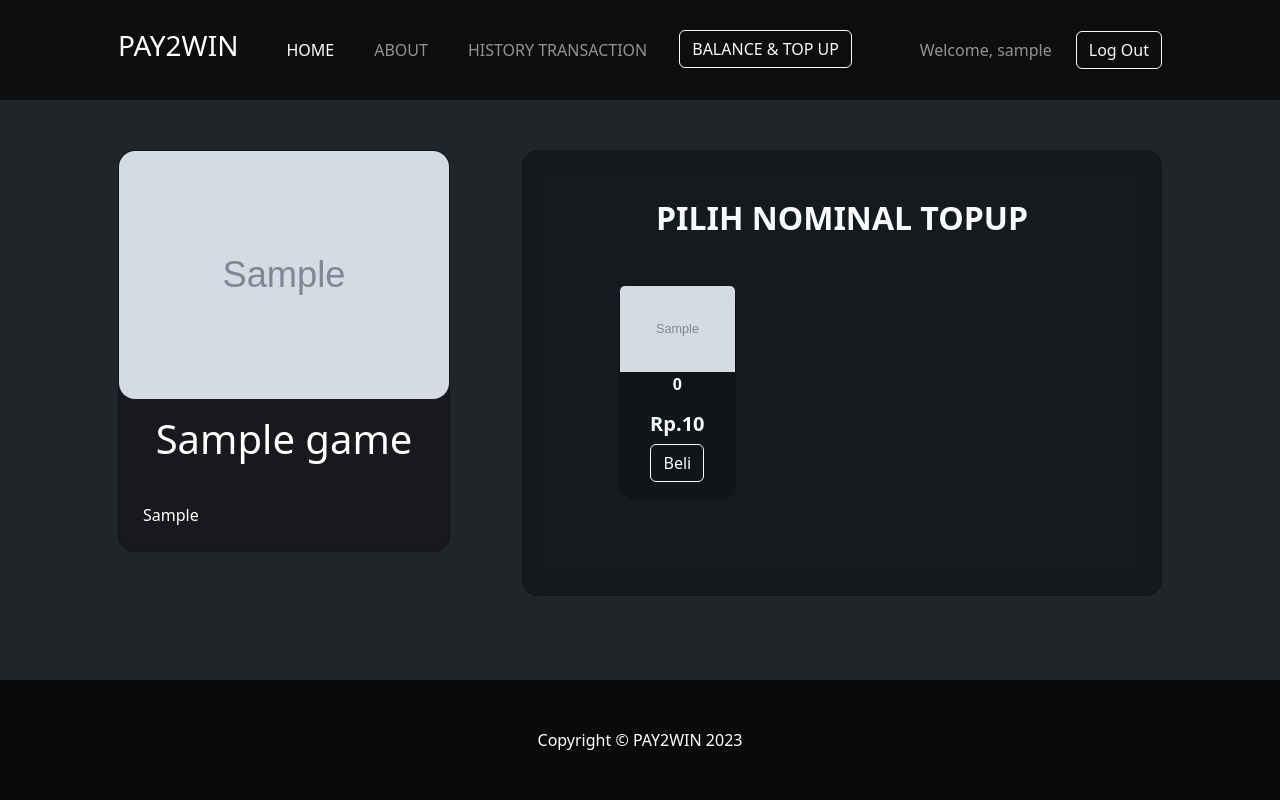
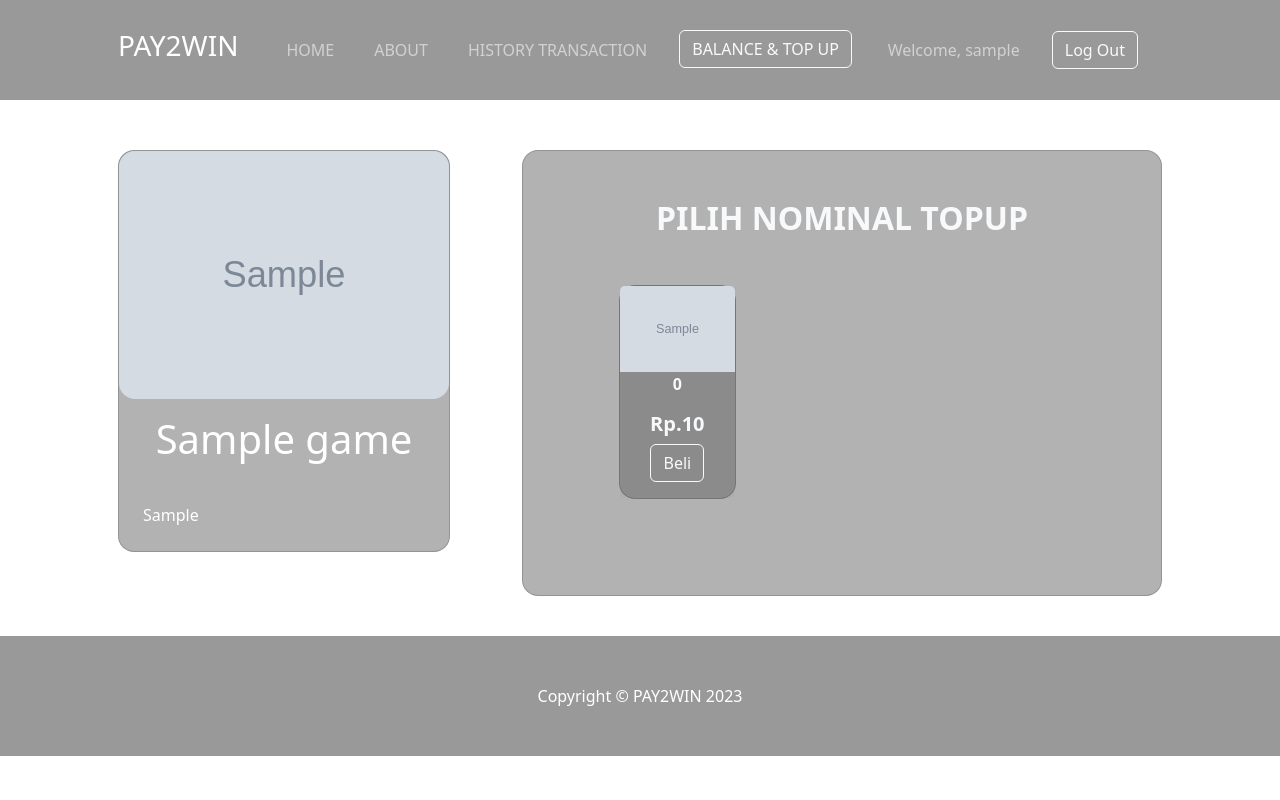
Before and after one commit to ezrabrilliant/project-tekweb, a PHP site: page /details.php?id=1 in a window 1280 px wide. Run offline with PHP 8.4, Linux system fonts and the light colour scheme; the visitor is signed in with stand-in values (Sample User, id 1); tables that the repository leaves empty or names only in its code hold one stand-in row (values such as "Sample post"); grey boxes marked "Sample" are stand-in pictures; data that the repository does not hold is empty; some libraries are stand-ins or nearby versions.

Commit message:
Update details.php ( (Changing Background Color and Blob Animation)

```diff
--- a/details.php
+++ b/details.php
@@ -1,7 +1,14 @@
 <?php
 session_start();
 include 'db_conn.php';
+
+
+if (isset($_GET['id'])) {
     $game_id = isset($_GET['id']);
+} else {
+    header("Location: home.php");
+    exit();
+}
 $stmt = $pdo->prepare("SELECT * FROM game where game_id=:game_id");
 $stmt->bindParam(':game_id', $game_id);
 $rows = $stmt->fetchAll(PDO::FETCH_ASSOC);
@@ -19,60 +26,37 @@ $_SESSION['details'] = $rows;
     <meta name="description" content="" />
     <meta name="author" content="" />
     <title>Game Details - Proyek Tekweb</title>
+    <link rel="icon" href="assets\Web Logo\pay-2-win-full.png" />
+
+    <link rel="stylesheet" href="css/styles.css" />
     <script src="https://code.jquery.com/jquery-3.7.1.min.js"></script>
     <link href="https://cdn.jsdelivr.net/npm/bootstrap-icons@1.5.0/font/bootstrap-icons.css" rel="stylesheet" />
-    <link href="https://cdn.jsdelivr.net/npm/bootstrap@5.3.2/dist/css/bootstrap.min.css" rel="stylesheet"integrity="sha384-T3c6CoIi6uLrA9TneNEoa7RxnatzjcDSCmG1MXxSR1GAsXEV/Dwwykc2MPK8M2HN" crossorigin="anonymous">
+    <link href="https://cdn.jsdelivr.net/npm/bootstrap@5.3.2/dist/css/bootstrap.min.css" rel="stylesheet"
+        integrity="sha384-T3c6CoIi6uLrA9TneNEoa7RxnatzjcDSCmG1MXxSR1GAsXEV/Dwwykc2MPK8M2HN" crossorigin="anonymous">
     <script src="https://cdn.jsdelivr.net/npm/bootstrap@5.2.3/dist/js/bootstrap.bundle.min.js"></script>
-    <style>
-        @keyframes fadeIn {
-            from {
-                opacity: 0;
-                transform: translateY(20px);
-            }
+    <script src="https://cdn.jsdelivr.net/npm/clipboard@2.0.8/dist/clipboard.min.js"></script>
+    <script src="https://kit.fontawesome.com/785e8a7b97.js" crossorigin="anonymous"></script>
 
-            to {
-                opacity: 1;
-                transform: translateY(0);
-            }
-        }
 
-        .animated {
-            opacity: 0;
-        }
-
-        .animate {
-            animation: fadeIn 0.8s ease-out;
-            animation-fill-mode: forwards;
-        }
-
-        body {
-            min-height: 100vh;
-            display: flex;
-            flex-direction: column;
-            margin: 0;
-        }
-
-        main {
-            flex-grow: 1;
-        }
-
-        footer {
-            margin-top: auto;
-        }
-
-    </style>
 </head>
 
-<body class='bg-dark'>
+<body class="body">
+
+    <div class="blob-c">
+        <div class="shape-blob one"></div>
+        <div class="shape-blob two"></div>
+        <div class="shape-blob three"></div>
+        <div class="shape-blob four"></div>
+        <div class="shape-blob five"></div>
+        <div class="shape-blob six"></div>
+    </div>
+
     <?php
-    if (isset($_SESSION['user'])) { // kalau user nya udh login bisa bayar
+    if (isset($_SESSION['user'])) {
         include 'db_conn.php';
         $user = $_SESSION['user'];
-
-        // Access user information
         $memberId = $user['member_id'];
 
-        // Update saldo user
         $stmt3 = $pdo->prepare("SELECT saldo FROM users WHERE member_id = :member_id");
         $stmt3->bindParam(":member_id", $memberId);
         $stmt3->execute();
@@ -104,21 +88,21 @@ $_SESSION['details'] = $rows;
                 <button class='navbar-toggler' type='button' data-bs-toggle='collapse' data-bs-target='#navbarSupportedContent' aria-controls='navbarSupportedContent' aria-expanded='false' aria-label='Toggle navigation'><span class='navbar-toggler-icon'></span></button>
                 <div class='collapse navbar-collapse' id='navbarSupportedContent'>
                     <ul class='navbar-nav me-auto mb-2 mb-lg-0 ms-lg-4'>
-                        <li class='nav-item me-4'><a class='nav-link active' aria-current='page' href='home.php'>HOME</a></li>
+                        <li class='nav-item me-4'><a class='nav-link' aria-current='page' href='home.php'>HOME</a></li>
                         <li class='nav-item me-4'><a class='nav-link' href='about.php'>ABOUT</a></li>
                         <li class='nav-item me-4'><a class='nav-link' href='history_transaction.php'>HISTORY TRANSACTION</a></li>
-                        <li class='nav-item me-4'><button type='button' class='balance-info-btn btn btn-outline-light' data-id='<?php echo $memberId; ?>' data-saldo='<?php echo $saldo; ?>' data-bs-toggle='modal' data-bs-target='#balanceInfo'>BALANCE & TOP UP</button></li>
+                        <li class='nav-item me-4'><button type='button' class='balance-info-btn btn btn-outline-light' data-id='$memberId' data-saldo='$saldo' data-bs-toggle='modal' data-bs-target='#balanceInfo'>BALANCE & TOP UP</button></li>
                     </ul>
 
                     </ul>
                     <ul class='navbar-nav align-items-center'>
-                        <li class='nav-item'>
-                            <a class='nav-link me-3' href='#'>
+                        <li class='nav-item me-4'>
+                            <a class='nav-link' href='#'>
                                 <p class='mb-0'>Welcome, $userName
                                 </p>
                             </a>
                         </li>
-                        <li class='nav-item'>
+                        <li class='nav-item me-4'>
                             <a href='#'>
                                 <button type='button' class='btn btn-outline-light' data-bs-toggle='modal' data-bs-target='#logoutModal'>Log Out</button>
                             </a>
@@ -133,7 +117,7 @@ $_SESSION['details'] = $rows;
         <div class='container px-4 px-lg-5' style='margin-top: 150px !important; margin-bottom: 40px !important;'>
             <div class='row'>
                 <div class='col-md-4'>
-                    <div class='card bg-dark animated' style='border-radius: 1rem; background: rgba(0, 0, 0, 0.3) !important;'>
+                    <div class='card bg-dark animate' style='border-radius: 1rem; background: rgba(0, 0, 0, 0.3) !important;'>
                         <div class='thumbnail'>
                             <img class='img-responsive img-fluid' style='border-radius: 1rem;' src='{$rows1['gambar_deskripsi']}' alt=''>
                         </div>
@@ -142,7 +126,7 @@ $_SESSION['details'] = $rows;
                     </div>
                 </div>
                 <div class='col-md-8'>
-                    <div class='card text-black ms-md-5' style='border-radius: 1rem; background: rgba(0, 0, 0, 0.3) !important; backdrop-filter: blur(10px) saturate(125%); -webkit-backdrop-filter: blur(10px) saturate(125%);'>
+                    <div class='card animate text-black ms-md-5' style='border-radius: 1rem; background: rgba(0, 0, 0, 0.3) !important; backdrop-filter: blur(10px) saturate(125%); -webkit-backdrop-filter: blur(10px) saturate(125%);'>
                         <div class='card-body p-5 text-center'>
                             <h2 class='fw-bold text-uppercase text-light'>PILIH NOMINAL TOPUP</h2>
                             <div class='container px-4 px-lg-5 mt-5'>
@@ -153,7 +137,7 @@ $_SESSION['details'] = $rows;
             $namaGame = $rows1['game_name'];
             echo "
         <div class='col mb-5'>
-        <div class='card h-100 animated' style='border-radius: 1rem; background-color: rgba(0, 0, 0, 0.2) !important;'>
+        <div class='card h-100 animate' style='border-radius: 1rem; background-color: rgba(0, 0, 0, 0.2) !important;'>
             <div class='thumbnail d-flex align-items-center'>
                 <img class='card-img-top img-fluid' src='{$row['resource_image']}' alt=''>
             </div>
@@ -200,7 +184,7 @@ $_SESSION['details'] = $rows;
 
         // navbar
         echo "
-        <nav class='py-4 navbar navbar-expand-lg navbar-dark bg-dark fixed-top'style='background: rgba(0, 0, 0, 0.6) !important; backdrop-filter: blur(10px) saturate(125%); z-index: 2; -webkit-backdrop-filter: blur(10px) saturate(125%);'>
+        <nav class='py-4 navbar navbar-expand-lg navbar-dark bg-dark fixed-top'style='background: rgba(0, 0, 0, 0.4) !important; backdrop-filter: blur(10px) saturate(125%); z-index: 2; -webkit-backdrop-filter: blur(10px) saturate(125%);'>
             <div class='container px-4 px-lg-5 text-white'>
                 <a class='navbar-brand' href='index.php'>
                     <h3>PAY2WIN</h3>
@@ -215,8 +199,8 @@ $_SESSION['details'] = $rows;
                         <li class='nav-item me-4'><a class='nav-link' href='about.php'>ABOUT</a></li>
                     </ul>
                     <ul class='navbar-nav align-items-center'>
-                    <li class='nav-item me-3'><a href='login.php' class='nav-link'><button class='btn btn-outline-light'type='submit'>Login</button></a></li>
-                    <li class='nav-item'><a href='signup.php' class='nav-link'><button class='btn btn-outline-light'type='submit'>Sign up</button></a></li>
+                        <li class='nav-item me-4'><a href='login.php' class='nav-link'><button class='btn btn-outline-light'type='submit'>Login</button></a></li>
+                        <li class='nav-item me-4'><a href='signup.php' class='nav-link'><button class='btn btn-outline-light'type='submit'>Sign up</button></a></li>
                     </ul>
                 </div>
             </div>
@@ -227,7 +211,7 @@ $_SESSION['details'] = $rows;
             <div class='container px-4 px-lg-5' style='margin-top: 150px !important; margin-bottom: 40px !important;'>
                 <div class='row'>
                 <div class='col-md-4'>
-                    <div class='card bg-dark' style='border-radius: 1rem; background: rgba(0, 0, 0, 0.3) !important;'>
+                    <div class='card bg-dark animate' style='border-radius: 1rem; background: rgba(0, 0, 0, 0.3) !important;'>
                         <div class='thumbnail'>
                             <img class='img-responsive img-fluid' style='border-radius: 1rem;' src='{$rows1['gambar_deskripsi']}' alt=''>
                         </div>
@@ -236,7 +220,7 @@ $_SESSION['details'] = $rows;
                     </div>
                 </div>
                 <div class='col-md-8'>
-                    <div class='card text-black ms-md-5' style='border-radius: 1rem; background: rgba(0, 0, 0, 0.3) !important; backdrop-filter: blur(10px) saturate(125%); -webkit-backdrop-filter: blur(10px) saturate(125%);'>
+                    <div class='card animate text-black ms-md-5' style='border-radius: 1rem; background: rgba(0, 0, 0, 0.3) !important; backdrop-filter: blur(10px) saturate(125%); -webkit-backdrop-filter: blur(10px) saturate(125%);'>
                         <div class='card-body p-5 text-center'>
                             <h2 class='fw-bold text-uppercase text-light'>PILIH NOMINAL TOPUP</h2>
                                 <div class='container px-4 px-lg-5 mt-5'>
@@ -247,9 +231,9 @@ $_SESSION['details'] = $rows;
             $namaGame = $rows1['game_name'];
             echo "
             <div class='col mb-5'>
-            <div class='card h-100 border-light' style='border-radius: 1rem; background-color: rgba(0, 0, 0, 0.2) !important;'>
+                <div class='card animate h-100 animated' style='border-radius: 1rem; background-color: rgba(0, 0, 0, 0.2) !important;'>
                     <div class='thumbnail d-flex align-items-center'>
-                    <img class='card-img-top img-fluid' style='border-radius: 1rem;' src='{$row['resource_image']}' alt=''>
+                        <img class='card-img-top img-fluid' src='{$row['resource_image']}' alt=''>
                     </div>
                     <div class='card-footer p-3 pt-0 border-top-0'>
                         <div class='text-center text-light'>
@@ -435,11 +430,9 @@ $_SESSION['details'] = $rows;
                 var formattedHarga = new Intl.NumberFormat('id-ID', { minimumFractionDigits: 2 }).format(harga);
                 document.getElementById("harga").textContent = formattedHarga;
 
-
-               // Set the values for hidden input fields
                 $('#item_id').val(item_id);
                 $('#game_id').val(game_id);
-                $('#user_id').val(member_id);
+                $('#buyer_user_id').val(member_id);
 
                 if (harga > saldoUser) {
                     $('#saldoGaCukup').modal('show');
@@ -451,23 +444,19 @@ $_SESSION['details'] = $rows;
                 }
             });
 
-
             $('#confirmForm').on('submit', function (event) {
                 event.preventDefault();
                 $.ajax({
                     type: 'post',
-                    url: 'insert_invoice.php', // Ganti dengan nama file yang sesuai di server Anda
+                    url: 'insert_invoice.php',
                     data: $(this).serialize(),
                     success: function (response) {
-                        // Tindakan setelah perubahan pengguna disimpan (misalnya, menutup modal)
                         $('#buyItem').modal('hide');
                         alert('Berhasil membeli produk !.');
-                        // Refresh halaman untuk memperbarui tampilan riwayat pembelian pengguna
                         location.reload();
 
                     },
                     error: function (xhr, status, error) {
-                        // Tindakan jika penyimpanan perubahan gagal
                         console.error('Terjadi kesalahan: ' + error);
                     }
                 });
@@ -505,16 +492,95 @@ $_SESSION['details'] = $rows;
                 });
             }, options);
 
-            var elements = document.querySelectorAll(".animated");
+            var elements = document.querySelectorAll(".animate");
 
             elements.forEach(function (element) {
                 observer.observe(element);
             });
         });
+
+        // Balance Info Script
+        $(document).ready(function () {
+            $('.balance-info-btn').on('click', function () {
+                var memberId = $(this).data('id');
+                var saldo = $(this).data('saldo');
+                console.log(memberId);
+                console.log(saldo);
+                $('#user_id').val(memberId);
+                $('#curBalance').val(saldo);
+                $('#balanceInfo').modal('show');
+            });
+        });
+
+        // Top Up Script
+        $(document).ready(function () {
+            $('#topUpForm').on('submit', function (event) {
+                event.preventDefault();
+                var amount = parseFloat($(this).find('input[name="inputAmount"]').val());
+
+                if (isNaN(amount) || amount <= 0) {
+                    $('#alertContainer').html('<div class="alert alert-danger alert-dismissible fade show" role="alert">Please enter a valid amount.</div>');
+                    return false;
+                }
+                var formattedAmount = new Intl.NumberFormat('id-ID', { style: 'currency', currency: 'IDR' }).format(amount);
+
+                $('#totalAmount').text(formattedAmount);
+
+
+                amount = document.getElementById('inputAmount').value;
+                console.log(amount);
+                $('#paymentDetails').show();
+                $('#amount').val(amount);
+
+                $(this).find('input[name="inputAmount"]').prop('disabled', true);
+                $(this).find('input[name="login-btn"]').prop('disabled', true);
+
+            });
+
+            $('#topUpForm').on('click', 'input[name="login-btn"]', function () {
+                $('#topUpForm').submit();
+            });
+
+            $('#confirmTopUpForm').on('submit', function (event) {
+                event.preventDefault();
+                $.ajax({
+                    type: 'post',
+                    url: 'request_saldo.php',
+                    data: $(this).serialize(),
+                    success: function (response) {
+                        $('#editGameModal').modal('hide');
+                        alert('Permintaan isi saldo sudah dikirim ke admin kami, harap tunggu beberapa saat :).');
+                        location.reload();
+
+                    },
+                    error: function (xhr, status, error) {
+                        console.error('Terjadi kesalahan: ' + error);
+                    }
+                });
+            });
+        });
+
+        //Copy Button Script
+        const target = document.getElementById('copy1');
+        const button = target.nextElementSibling;
+        const clipboard = new ClipboardJS(button);
+        clipboard.on('success', function (e) {
+            var checkIcon = button.querySelector('.ki-check');
+            var copyIcon = button.querySelector('.ki-copy');
+            if (checkIcon) {
+                return;
+            }
+        });
+
+        $('#balanceInfo').on('hidden.bs.modal', function () {
+            location.reload();
+        });
+
     </script>
 </body>
 
-<footer class="py-5 bg-dark" style="background-color: rgb(10, 10, 12) !important">
+<!-- Footer-->
+<footer class="py-5 bg-dark" style="background-color: rgb(0, 0, 0, 0.4) !important">
     <div class="container">
         <p class="m-0 text-center text-white">Copyright &copy; PAY2WIN 2023</p>
     </div>
```
Also changed, not shown: other parts of details.php (+33 -24 lines). Lines whose indentation alone changed are shown as unchanged.
